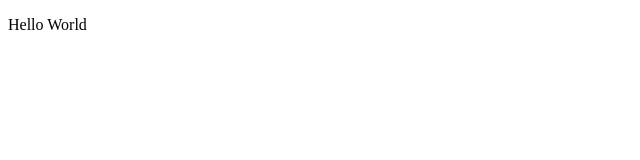
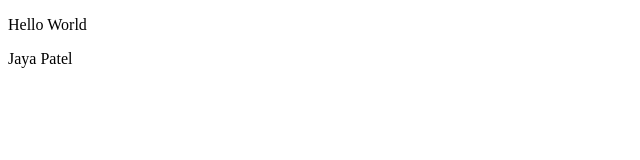
Before and after one commit to s-nashit/quad, a plain HTML site: page index.html in a window 1280 px wide. Shown: the full height of the page, 0-640 px from the left. Drawn offline with Linux system fonts and the light colour scheme.

Commit message:
Add paragraph with name 'Jaya Patel' to index.html

```diff
--- a/index.html
+++ b/index.html
@@ -7,5 +7,6 @@
   </head>
   <body>
     <p>Hello World</p>
+    <p>Jaya Patel</p>
   </body>
 </html>
```
